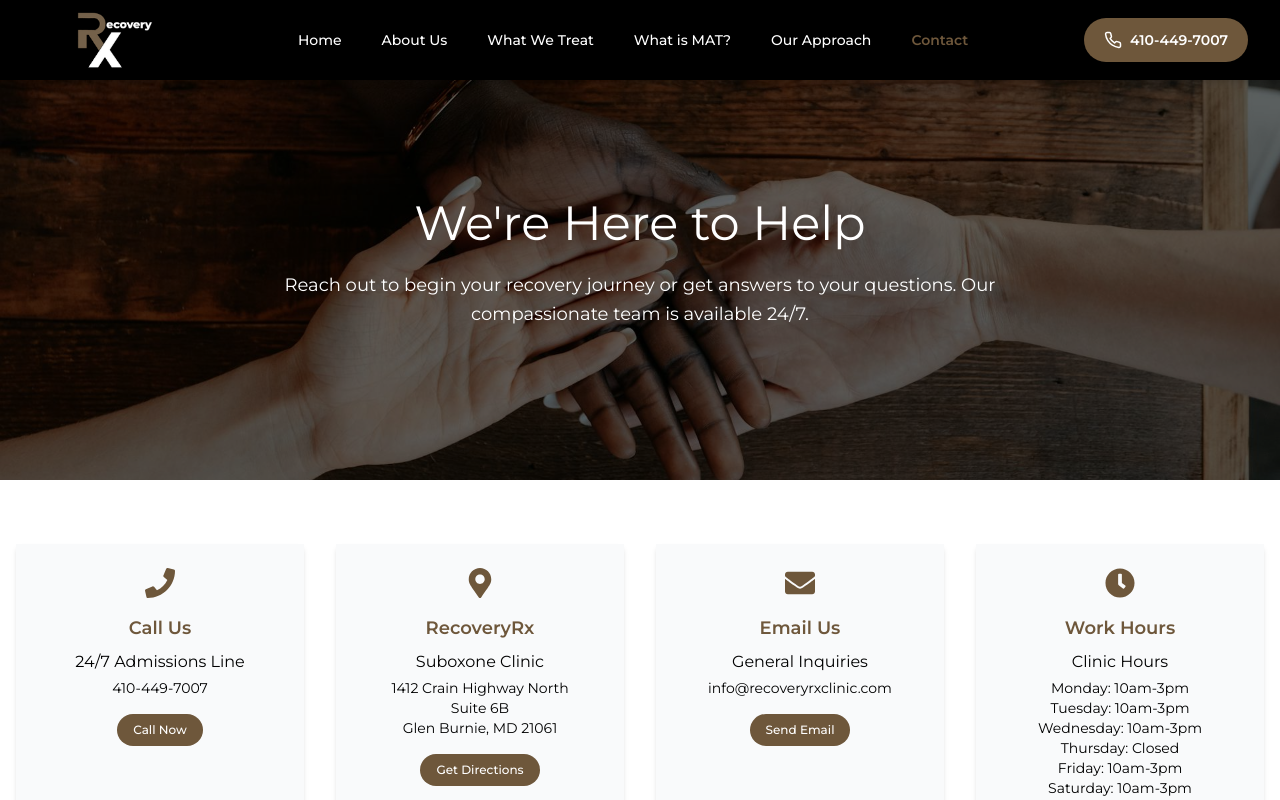
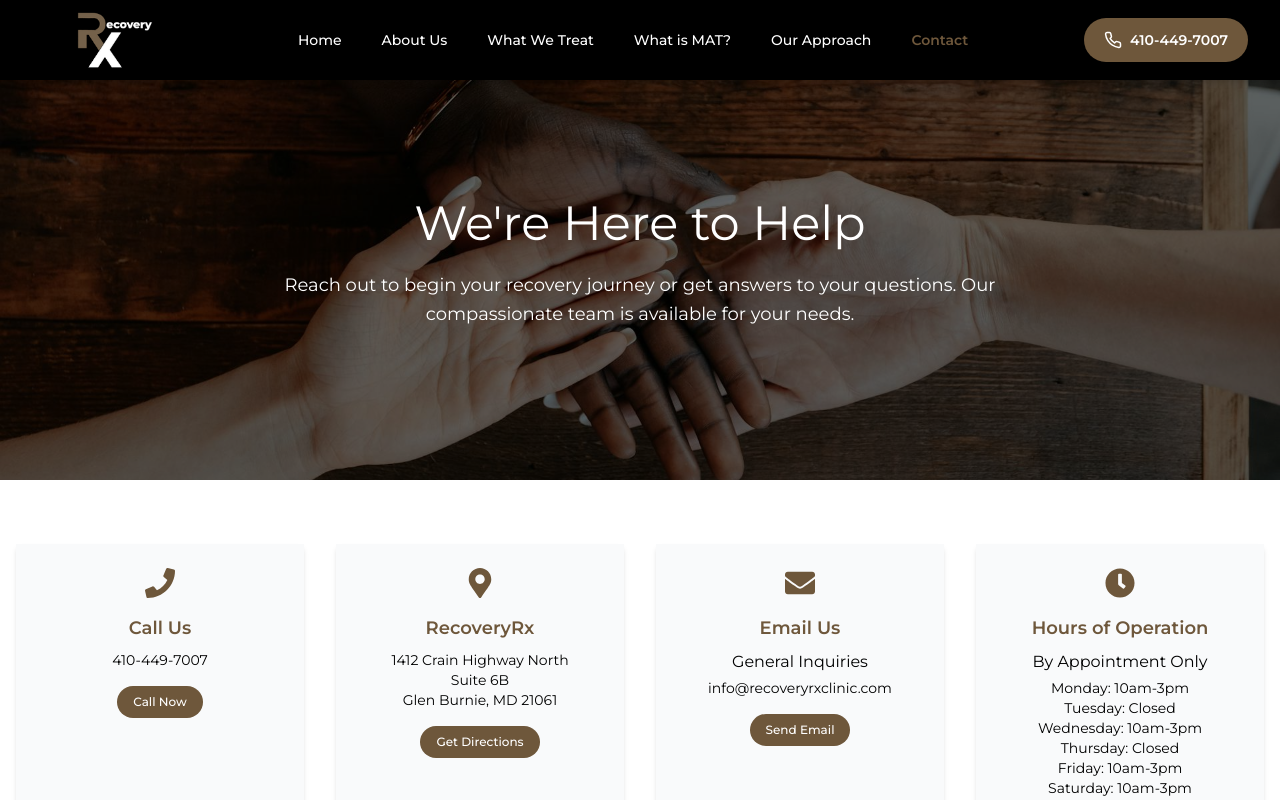
Before and after one commit to orlamee/recoveryrx, a Next.js app: page /contact in a window 1280 px wide. Shown: the top 800 px of the page. Built offline with nearby package versions, Linux system fonts and the light colour scheme.

Commit message:
Update contact page content for clarity and accuracy

```diff
--- a/src/app/contact/page.tsx
+++ b/src/app/contact/page.tsx
@@ -29,7 +29,7 @@ export default function ContactPage() {
           </h1>
           <p className="text-sm md:text-lg mb-8 leading-relaxed">
             Reach out to begin your recovery journey or get answers to your
-            questions. Our compassionate team is available 24/7.
+            questions. Our compassionate team is available for your needs.
           </p>
         </div>
       </section>
@@ -42,7 +42,7 @@ export default function ContactPage() {
               {
                 icon: <FaPhone className="text-3xl text-[#6e573b]" />,
                 title: "Call Us",
-                content: "24/7 Admissions Line",
+                // content: "24/7 Admissions Line",
                 detail: "410-449-7007",
                 link: "tel:410-449-7007",
                 linkText: "Call Now",
@@ -50,7 +50,7 @@ export default function ContactPage() {
               {
                 icon: <FaMapMarkerAlt className="text-3xl text-[#6e573b]" />,
                 title: "RecoveryRx",
-                content: "Suboxone Clinic",
+                // content: "Suboxone Clinic",
                 detail: "1412 Crain Highway North\nSuite 6B\nGlen Burnie, MD 21061",
                 link: "#map",
                 linkText: "Get Directions",
@@ -65,9 +65,9 @@ export default function ContactPage() {
               },
               {
                 icon: <FaClock className="text-3xl text-[#6e573b]" />,
-                title: "Work Hours",
-                content: "Clinic Hours",
-                detail: "Monday: 10am-3pm\nTuesday: 10am-3pm\nWednesday: 10am-3pm\nThursday: Closed\nFriday: 10am-3pm\nSaturday: 10am-3pm\nSunday: Closed",
+                title: "Hours of Operation",
+                content: "By Appointment Only",
+                detail: "Monday: 10am-3pm\nTuesday: Closed\nWednesday: 10am-3pm\nThursday: Closed\nFriday: 10am-3pm\nSaturday: 10am-3pm\nSunday: Closed",
                 link: "#contact",
                 linkText: "Schedule Call",
               },
```
